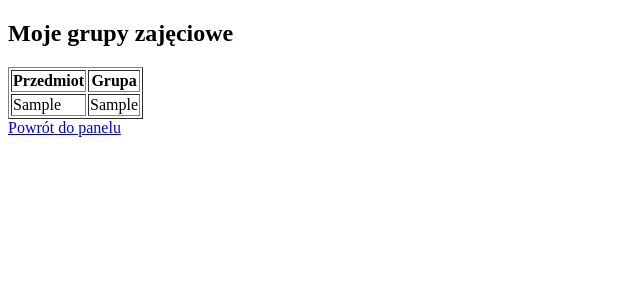
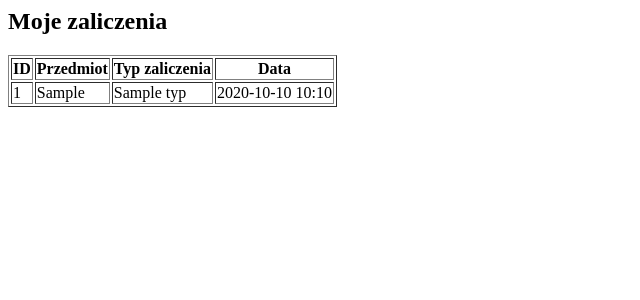
Before and after one commit to gabsboz/SBD, a Django app: template mysite/mainapp/templates/mainapp/moje_grupy.html in a window 1280 px wide. Shown: the top 300 px of the page, without its empty margins (0-640 px from the left). Run offline with Django 4.2, Linux system fonts and the light colour scheme; the template is opened without the code that fills it: most values are stand-ins (such as "Sample title", 1, 10 or a date in 2020).

Commit message:
zaliczenia

```diff
--- a/mysite/mainapp/templates/mainapp/moje_grupy.html
+++ b/mysite/mainapp/templates/mainapp/moje_grupy.html
@@ -1,31 +1,22 @@
-<!DOCTYPE html>
-<html lang="pl">
-<head>
-    <meta charset="UTF-8">
-    <title>Moje grupy</title>
-</head>
-<body>
-
-<h2>Moje grupy zajęciowe</h2>
+<h2>Moje zaliczenia</h2>
 
 <table border="1">
     <tr>
+        <th>ID</th>
         <th>Przedmiot</th>
-        <th>Grupa</th>
+        <th>Typ zaliczenia</th>
+        <th>Data</th>
     </tr>
-    {% for grupa in grupy %}
+    {% for zaliczenie in zaliczenia %}
     <tr>
-        <td>{{ grupa.przedmiot_nazwa }}</td>
-        <td>{{ grupa.grupa_nazwa }}</td>
+        <td>{{ zaliczenie.zaliczenie_id }}</td>
+        <td>{{ zaliczenie.przedmiot_nazwa }}</td>
+        <td>{{ zaliczenie.typ }}</td>
+        <td>{{ zaliczenie.data|date:"Y-m-d H:i" }}</td>
     </tr>
     {% empty %}
     <tr>
-        <td colspan="2">Brak przypisanych grup.</td>
+        <td colspan="4">Brak zaliczeń.</td>
     </tr>
     {% endfor %}
 </table>
-
-<a href="{% url 'student_dashboard' %}">Powrót do panelu</a>
-
-</body>
-</html>
```
Also changed, not shown: mysite/mainapp/templates/mainapp/oceny_studenta.html (+7 -0 lines), mysite/mainapp/views.py (+34 -8 lines).
